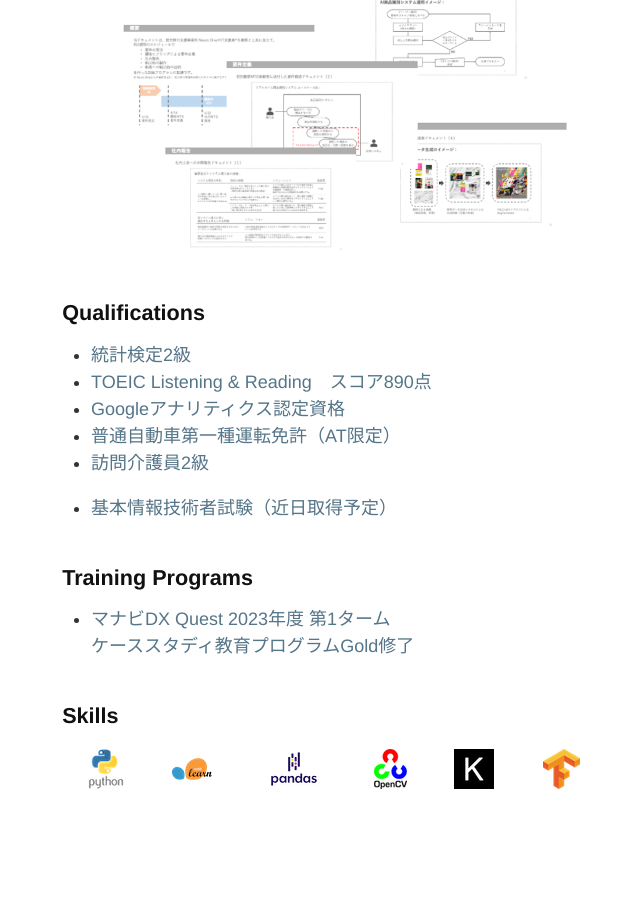
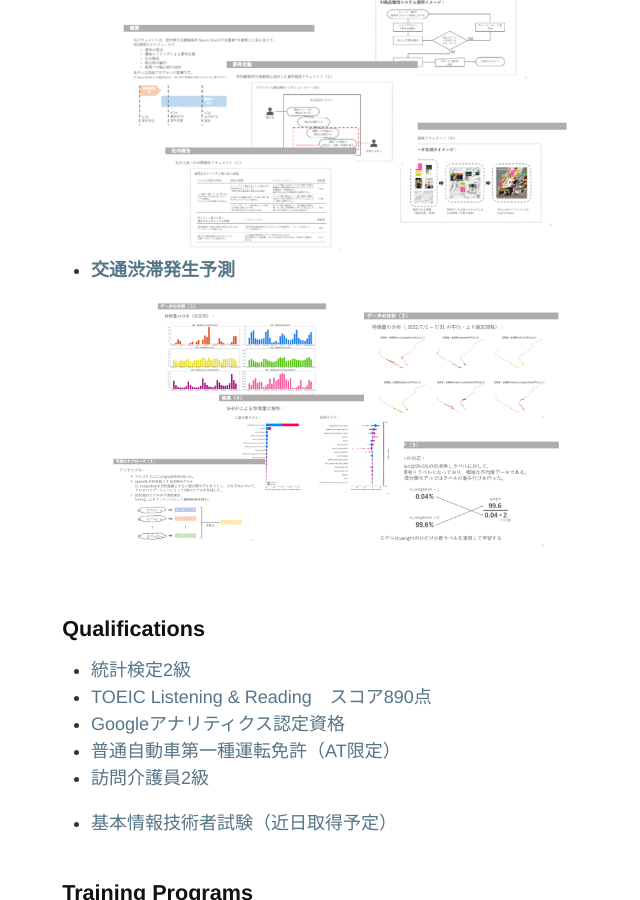
Before and after one commit to Makoto-Noda/Makoto-Noda.github.io, a Jekyll site: the page built from index.md, in a window 1280 px wide and 900 px high, scrolled down 1289 px. Shown: the whole window, without its empty margins (306-946 px from the left). Built offline with Jekyll 4.4.1, drawn with Linux system fonts in a browser that asks for light colours.

Commit message:
2024/05/23

```diff
--- a/index.md
+++ b/index.md
@@ -21,6 +21,8 @@ layout: default
 [![TPL0721](assets/tpl.png)](https://github.com/Makoto-Noda/TPL0721/blob/main/(発表資料)大気汚染物質予測.pdf)
 - **[セルフレジ用商品識別システム](https://github.com/Makoto-Noda/YOLO/blob/main/デモインターン.pdf)**
 [![YOLO](assets/demointern.png)](https://github.com/Makoto-Noda/YOLO/blob/main/デモインターン.pdf)
+- **[交通渋滞発生予測](https://github.com/Makoto-Noda/NEXCO/blob/main/渋滞発生予測.pdf)**
+[![YOLO](assets/congestion.png)](https://github.com/Makoto-Noda/NEXCO/blob/main/渋滞発生予測.pdf)
 
 ## Qualifications
 - [統計検定2級](https://www.toukei-kentei.jp/exam/grade2/)
```
Also changed, not shown: assets/congestion.png (added), 1 other file.
